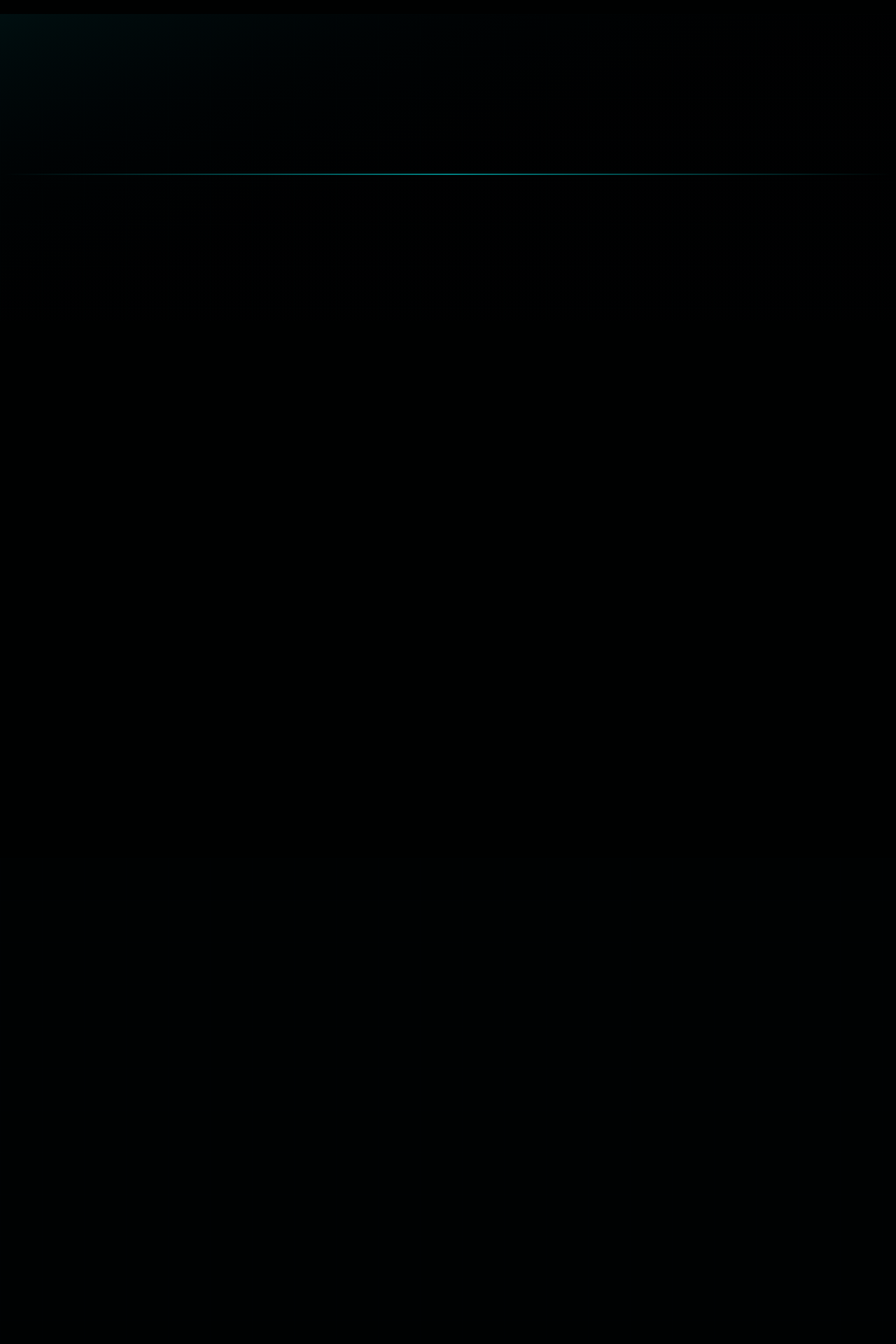
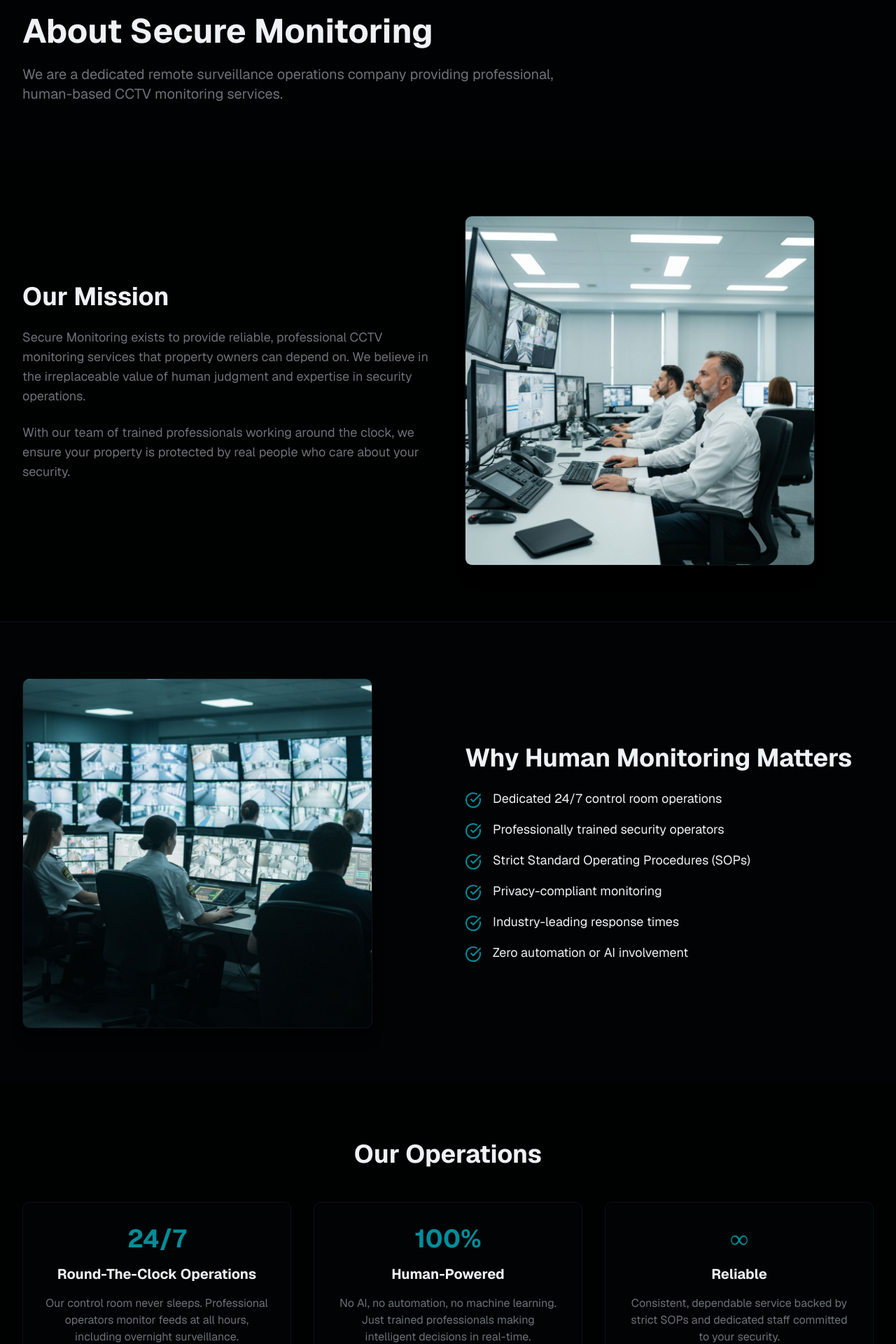
Before and after one commit to 3v8lmortyl-max/secure-monitoring-website-, a Next.js app: page /about in a window 1280 px wide. Shown: the part 60-1980 px from the top of the page at 70% size. Built offline with nearby package versions, Linux system fonts and the light colour scheme.

Commit message:
Restore: revert app/about/page.tsx to last working commit to fix Vercel build

```diff
--- a/app/about/page.tsx
+++ b/app/about/page.tsx
@@ -1,113 +1,70 @@
 import Image from 'next/image'
-import Link from 'next/link'
-import { ChevronRight, Clock } from 'lucide-react'
-import type { Metadata } from 'next'
+import { CheckCircle } from 'lucide-react'
 
-export const metadata: Metadata = {
-  title: 'About Us',
-  description: 'Learn about Secure Monitoring — a dedicated remote surveillance operations company providing professional, human-based CCTV monitoring services 24/7.' }
-
+export default function About() {
   const highlights = [
     'Dedicated 24/7 control room operations',
     'Professionally trained security operators',
     'Strict Standard Operating Procedures (SOPs)',
     'Privacy-compliant monitoring',
     'Industry-leading response times',
-  'Zero automation or AI involvement',
+    'Zero automation or AI involvement'
   ]
 
-const ops = [
-  { value: '24/7', label: 'Round-The-Clock Operations', desc: 'Our control room never sleeps. Professional operators monitor feeds at all hours, including overnight surveillance.' },
-  { value: '100%', label: 'Human-Powered', desc: 'No AI, no automation, no machine learning. Just trained professionals making intelligent decisions in real-time.' },
-  { value: '∞', label: 'Reliability', desc: 'Consistent, dependable service backed by strict SOPs and dedicated staff committed to your security.' },
-]
-
-export default function About() {
   return (
-    <div className="w-full pt-20">
-
-      {/* Hero */}
-      <section className="relative py-28 overflow-hidden">
-        <div className="absolute inset-0 bg-gradient-to-br from-primary/10 via-background to-background" />
-        <div className="absolute inset-0 grid-overlay opacity-15" />
-        <div className="scan-line" />
-        <div className="max-w-7xl mx-auto px-4 sm:px-6 lg:px-8 relative z-10">
-          <div className="text-xs tracking-widest uppercase text-cyan font-mono mb-4 reveal">Who We Are</div>
-          <h1 className="text-5xl md:text-6xl font-bold mb-6 reveal delay-1">About Secure Monitoring</h1>
-          <p className="text-xl text-muted-foreground max-w-3xl leading-relaxed reveal delay-2">
-            A dedicated remote surveillance operations company providing professional, human-based CCTV monitoring services — where real people protect your real assets.
+    <div className="w-full">
+      {/* Hero Section */}
+      <section className="py-20 bg-gradient-to-br from-card to-secondary/20">
+        <div className="max-w-7xl mx-auto px-4 sm:px-6 lg:px-8">
+          <h1 className="text-4xl md:text-5xl font-bold mb-6">About Secure Monitoring</h1>
+          <p className="text-xl text-muted-foreground max-w-3xl">
+            We are a dedicated remote surveillance operations company providing professional, human-based CCTV monitoring services.
           </p>
         </div>
       </section>
 
-      {/* Mission */}
-      <section className="py-24 bg-background">
+      {/* Mission Section */}
+      <section className="py-20 bg-background">
         <div className="max-w-7xl mx-auto px-4 sm:px-6 lg:px-8">
-          <div className="grid grid-cols-1 lg:grid-cols-2 gap-16 items-center">
+          <div className="grid grid-cols-1 md:grid-cols-2 gap-12 items-center">
             <div>
-              <div className="text-xs tracking-widest uppercase text-cyan font-mono mb-4 reveal">Mission</div>
-              <h2 className="text-4xl font-bold mb-6 reveal delay-1">Our Mission</h2>
-              <div className="space-y-4 text-muted-foreground leading-relaxed reveal delay-2">
-                <p>Secure Monitoring exists to provide reliable, professional CCTV monitoring services that property owners can depend on. We believe in the irreplaceable value of human judgment and expertise in security operations.</p>
-                <p>With our team of trained professionals working around the clock, we ensure your property is protected by real people who care about your security — not algorithms that miss context and nuance.</p>
+              <h2 className="text-3xl md:text-4xl font-bold mb-6">Our Mission</h2>
+              <p className="text-lg text-muted-foreground mb-6">
+                Secure Monitoring exists to provide reliable, professional CCTV monitoring services that property owners can depend on. We believe in the irreplaceable value of human judgment and expertise in security operations.
+              </p>
+              <p className="text-lg text-muted-foreground mb-6">
+                With our team of trained professionals working around the clock, we ensure your property is protected by real people who care about your security.
+              </p>
             </div>
-              <div className="mt-8 reveal delay-3">
-                <Link href="/contact" className="btn-glow inline-flex items-center gap-2 bg-primary text-primary-foreground px-8 py-4 text-sm font-semibold tracking-widest uppercase">
-                  Get In Touch <ChevronRight size={14} />
-                </Link>
-              </div>
-            </div>
-            <div className="reveal-right delay-2">
-              <div className="relative">
-                <div className="absolute -inset-4 border border-cyan/10" />
             <Image
               src="/professional-security-operations-center-with-train.jpg"
-                  alt="Professional security operations center"
-                  width={600}
-                  height={450}
-                  className="w-full object-cover"
-                  loading="lazy"
+              alt="Professional security operations"
+              width={500}
+              height={400}
+              className="rounded-lg shadow-xl border border-border"
             />
-                <div className="absolute bottom-4 left-4 glass px-4 py-3">
-                  <div className="flex items-center gap-2">
-                    <div className="pulse-dot w-2 h-2" />
-                    <span className="text-xs font-mono tracking-wider text-cyan">Live Operations</span>
-                  </div>
-                </div>
-              </div>
-            </div>
           </div>
         </div>
       </section>
 
-      {/* Why Human Monitoring */}
-      <section className="py-24 bg-card/40 relative overflow-hidden">
-        <div className="absolute inset-0 grid-overlay opacity-10" />
-        <div className="max-w-7xl mx-auto px-4 sm:px-6 lg:px-8 relative z-10">
-          <div className="grid grid-cols-1 lg:grid-cols-2 gap-16 items-center">
-            <div className="order-2 lg:order-1 reveal-left delay-2">
-              <div className="relative">
-                <div className="absolute -inset-4 border border-cyan/10" />
+      {/* Why We Exist Section */}
+      <section className="py-20 bg-card border-t border-border">
+        <div className="max-w-7xl mx-auto px-4 sm:px-6 lg:px-8">
+          <div className="grid grid-cols-1 md:grid-cols-2 gap-12 items-center">
             <Image
               src="/24-7-security-monitoring-control-room.jpg"
               alt="24/7 control room"
-                  width={600}
-                  height={450}
-                  className="w-full object-cover"
-                  loading="lazy"
+              width={500}
+              height={400}
+              className="rounded-lg shadow-xl border border-border order-2 md:order-1"
             />
-              </div>
-            </div>
-            <div className="order-1 lg:order-2">
-              <div className="text-xs tracking-widest uppercase text-cyan font-mono mb-4 reveal">Why It Matters</div>
-              <h2 className="text-4xl font-bold mb-8 reveal delay-1">Why Human Monitoring Matters</h2>
-              <ul className="space-y-4 reveal delay-2">
-                {highlights.map((h, i) => (
-                  <li key={i} className="flex items-start gap-4">
-                    <div className="w-5 h-5 border border-cyan/50 flex items-center justify-center flex-shrink-0 mt-0.5">
-                      <div className="w-1.5 h-1.5 bg-cyan rounded-full" />
-                    </div>
-                    <span className="text-sm leading-relaxed">{h}</span>
+            <div className="order-1 md:order-2">
+              <h2 className="text-3xl md:text-4xl font-bold mb-6">Why Human Monitoring Matters</h2>
+              <ul className="space-y-4">
+                {highlights.map((highlight, index) => (
+                  <li key={index} className="flex items-start space-x-4">
+                    <CheckCircle className="w-6 h-6 text-primary flex-shrink-0 mt-1" />
+                    <span className="text-lg text-foreground">{highlight}</span>
                   </li>
                 ))}
               </ul>
@@ -116,35 +73,26 @@ export default function About() {
         </div>
       </section>
 
-      {/* Operations Stats */}
-      <section className="py-24 bg-background">
+      {/* Team/Operations Section */}
+      <section className="py-20 bg-background">
         <div className="max-w-7xl mx-auto px-4 sm:px-6 lg:px-8 text-center">
-          <div className="text-xs tracking-widest uppercase text-cyan font-mono mb-4 reveal">Operations</div>
-          <h2 className="text-4xl font-bold mb-14 reveal delay-1">Our Operations</h2>
-          <div className="grid grid-cols-1 md:grid-cols-3 gap-6">
-            {ops.map((o, i) => (
-              <div key={i} className={`glass p-8 hover:border-cyan/30 transition-all duration-300 reveal delay-${i + 2}`}>
-                <div className="text-5xl font-bold font-mono stat-number mb-4">{o.value}</div>
-                <h3 className="font-bold text-lg mb-4">{o.label}</h3>
-                <p className="text-sm text-muted-foreground leading-relaxed">{o.desc}</p>
+          <h2 className="text-3xl md:text-4xl font-bold mb-12">Our Operations</h2>
+          <div className="grid grid-cols-1 md:grid-cols-3 gap-8">
+            <div className="bg-card border border-border rounded-lg p-8">
+              <div className="text-4xl font-bold text-primary mb-4">24/7</div>
+              <h3 className="font-bold text-xl mb-4">Round-The-Clock Operations</h3>
+              <p className="text-muted-foreground">Our control room never sleeps. Professional operators monitor feeds at all hours, including overnight surveillance.</p>
             </div>
-            ))}
+            <div className="bg-card border border-border rounded-lg p-8">
+              <div className="text-4xl font-bold text-primary mb-4">100%</div>
+              <h3 className="font-bold text-xl mb-4">Human-Powered</h3>
+              <p className="text-muted-foreground">No AI, no automation, no machine learning. Just trained professionals making intelligent decisions in real-time.</p>
             </div>
+            <div className="bg-card border border-border rounded-lg p-8">
+              <div className="text-4xl font-bold text-primary mb-4">∞</div>
+              <h3 className="font-bold text-xl mb-4">Reliable</h3>
+              <p className="text-muted-foreground">Consistent, dependable service backed by strict SOPs and dedicated staff committed to your security.</p>
             </div>
-      </section>
-
-      {/* CTA */}
-      <section className="py-20 bg-card/30 border-t border-border">
-        <div className="max-w-4xl mx-auto px-4 text-center">
-          <h2 className="text-3xl font-bold mb-6 reveal">Ready to Get Started?</h2>
-          <p className="text-muted-foreground mb-8 reveal delay-1">Contact our team today and have monitoring in place within hours.</p>
-          <div className="flex flex-col sm:flex-row gap-4 justify-center reveal delay-2">
-            <Link href="/contact" className="btn-glow inline-flex items-center justify-center gap-2 bg-primary text-primary-foreground px-8 py-4 text-sm font-semibold tracking-widest uppercase">
-              Contact Us <ChevronRight size={14} />
-            </Link>
-            <Link href="/services" className="inline-flex items-center justify-center gap-2 border border-border px-8 py-4 text-sm font-semibold tracking-widest uppercase hover:border-cyan/50 hover:text-cyan transition-all">
-              Our Services
-            </Link>
           </div>
         </div>
       </section>
```
Lines whose indentation alone changed are shown as unchanged.
